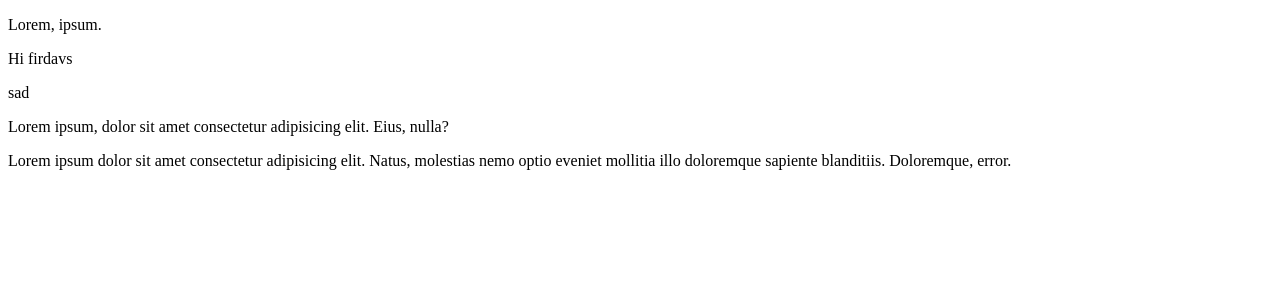
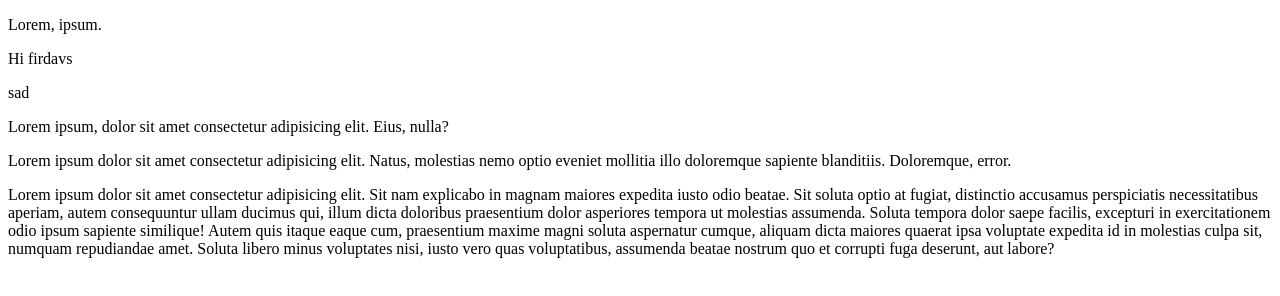
Before and after one commit to Firdasvsi/test, a plain HTML site: page index.html in a window 1280 px wide. Drawn offline with Linux system fonts and the light colour scheme.

Commit message:
change file

```diff
--- a/index.html
+++ b/index.html
@@ -1,15 +1,26 @@
 <!DOCTYPE html>
 <html lang="en">
+
 <head>
     <meta charset="UTF-8">
     <meta name="viewport" content="width=device-width, initial-scale=1.0">
     <title>Document</title>
 </head>
+
 <body>
     <p>Lorem, ipsum.</p>
     <p>Hi firdavs</p>
     <p>sad</p>
     <p>Lorem ipsum, dolor sit amet consectetur adipisicing elit. Eius, nulla?</p>
-    <p>Lorem ipsum dolor sit amet consectetur adipisicing elit. Natus, molestias nemo optio eveniet mollitia illo doloremque sapiente blanditiis. Doloremque, error.</p>
+    <p>Lorem ipsum dolor sit amet consectetur adipisicing elit. Natus, molestias nemo optio eveniet mollitia illo
+        doloremque sapiente blanditiis. Doloremque, error.</p>
+    <p>Lorem ipsum dolor sit amet consectetur adipisicing elit. Sit nam explicabo in magnam maiores expedita iusto odio
+        beatae. Sit soluta optio at fugiat, distinctio accusamus perspiciatis necessitatibus aperiam, autem consequuntur
+        ullam ducimus qui, illum dicta doloribus praesentium dolor asperiores tempora ut molestias assumenda. Soluta
+        tempora dolor saepe facilis, excepturi in exercitationem odio ipsum sapiente similique! Autem quis itaque eaque
+        cum, praesentium maxime magni soluta aspernatur cumque, aliquam dicta maiores quaerat ipsa voluptate expedita id
+        in molestias culpa sit, numquam repudiandae amet. Soluta libero minus voluptates nisi, iusto vero quas
+        voluptatibus, assumenda beatae nostrum quo et corrupti fuga deserunt, aut labore?</p>
 </body>
+
 </html>
```
